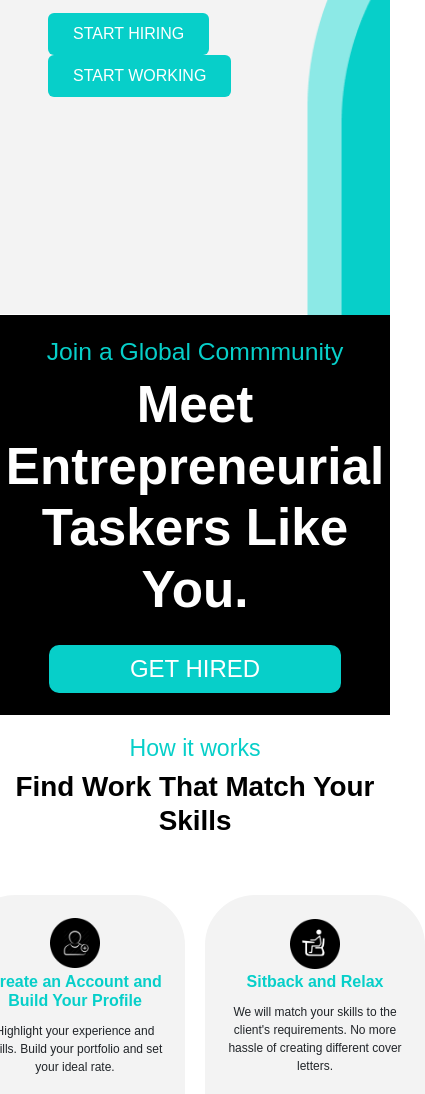
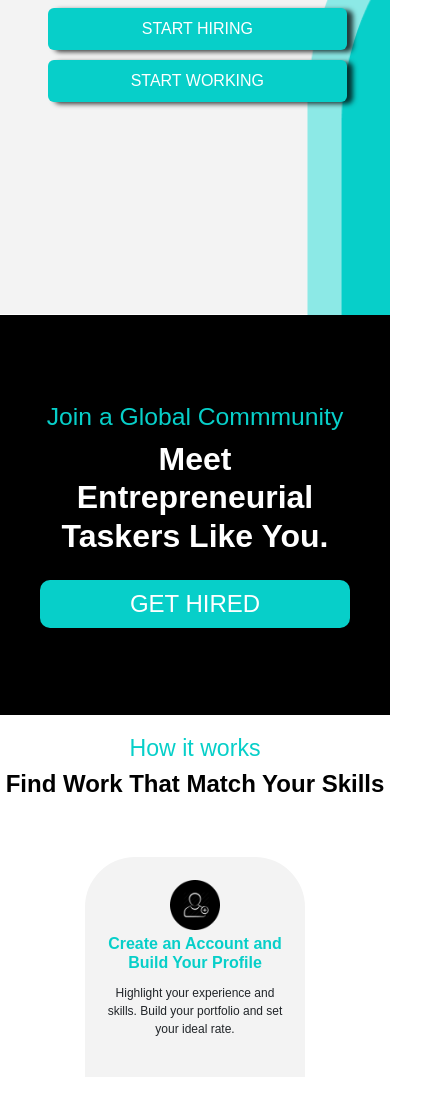
Before and after one commit to henwijames/training2, a plain HTML site: page index.html in a window 390 px wide. Shown: the part 529-1623 px from the top of the page, 425 px wide, since content can reach past the window. Drawn offline with nearby package versions, Linux system fonts and the light colour scheme.

Commit message:
fix responsiveness

```diff
--- a/assets/style.css
+++ b/assets/style.css
@@ -87,6 +87,7 @@
   justify-content: center;
 
   .gethired-content {
+    max-width: 1200px;
     display: flex;
     flex-direction: column;
     align-items: center;
@@ -345,17 +346,46 @@ footer {
     }
   }
 
+  .hero-buttons {
+    display: flex;
+    flex-direction: column;
+    gap: 10px;
+
+    a {
+      width: 100%;
+      webkit-box-shadow: 6px 2px 5px 0px rgba(0, 0, 0, 0.75);
+      -moz-box-shadow: 6px 2px 5px 0px rgba(0, 0, 0, 0.75);
+      box-shadow: 6px 2px 5px 0px rgba(0, 0, 0, 0.75);
+    }
+  }
+
   .gethired {
+    padding: 80px 40px;
     .gethired-content {
       text-align: center;
+
+      h1 {
+        font-size: 32px;
+      }
+      h3 {
+        font-size: 22px;
+      }
+      a {
+        width: 100%;
+      }
     }
   }
 
   .howitworks {
+    .howitworks-title {
+      h1 {
+        font-size: 24px;
+      }
+    }
     .howitworks-content {
       flex-direction: column;
-
       .howitworks-card {
+        flex-direction: column;
         .card {
           width: 220px;
           height: 220px;
@@ -382,6 +412,17 @@ footer {
           }
         }
       }
+      .howitworks-text {
+        display: flex;
+        flex-direction: column;
+        h1 {
+          font-size: 24px;
+          text-align: center;
+        }
+        a {
+          width: 100%;
+        }
+      }
     }
   }
 
--- a/index.html
+++ b/index.html
@@ -91,7 +91,7 @@
       </div>
     </section>
     <section class="gethired bg-black">
-      <div class="gethired-content container">
+      <div class="gethired-content">
         <h3 class="fs-2">Join a Global Commmunity</h3>
         <h1>Meet Entrepreneurial Taskers Like You.</h1>
         <a href="#" class="btn button">Get Hired</a>
@@ -143,7 +143,7 @@
       </div>
       <img src="assets/img/panda-boy.png" alt="Panda Boy" />
     </section>
-    <section class="hiring">
+    <section class="hiring container">
       <div class="hiring-title">
         <h3>Hiring Made Easy</h3>
         <h1>We help you find the right fit</h1>
```
